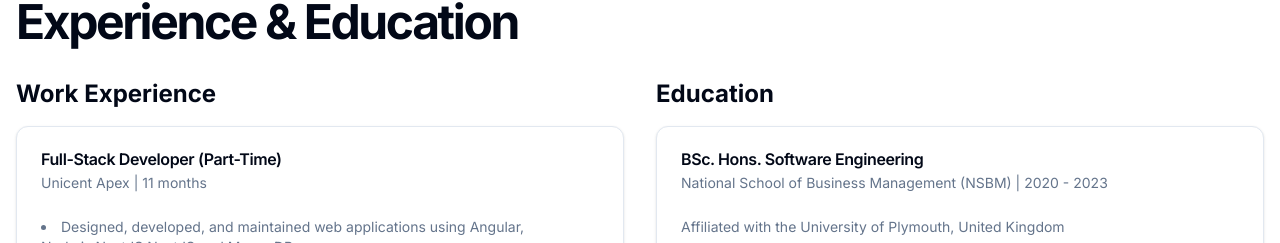
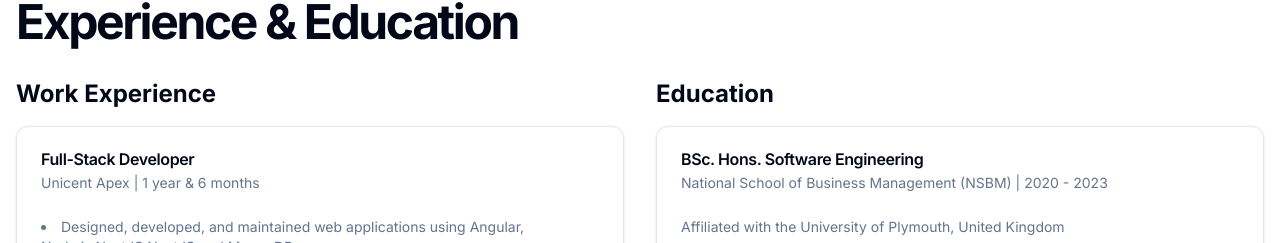
Before and after one commit to Chamidu-Maduwantha/portfolio, a Next.js app: page / in a window 1280 px wide. Shown: the part 1888-2131 px from the top of the page. Built offline with nearby package versions, Linux system fonts and the light colour scheme.

Commit message:
Revise Full-Stack Developer experience details
Updated job title and period for Full-Stack Developer role.

```diff
--- a/components/experience.tsx
+++ b/components/experience.tsx
@@ -2,9 +2,9 @@ import { Card, CardContent, CardDescription, CardHeader, CardTitle } from "@/com
 
 const EXPERIENCE = [
   {
-    title: "Full-Stack Developer (Part-Time)",
+    title: "Full-Stack Developer",
     company: "Unicent Apex",
-    period: "11 months",
+    period: "1 year & 6 months",
     responsibilities: [
       "Designed, developed, and maintained web applications using Angular, Node.js,NestJS,NextJS and MongoDB",
       "Implemented RESTful APIs for seamless frontend-backend communication",
```
